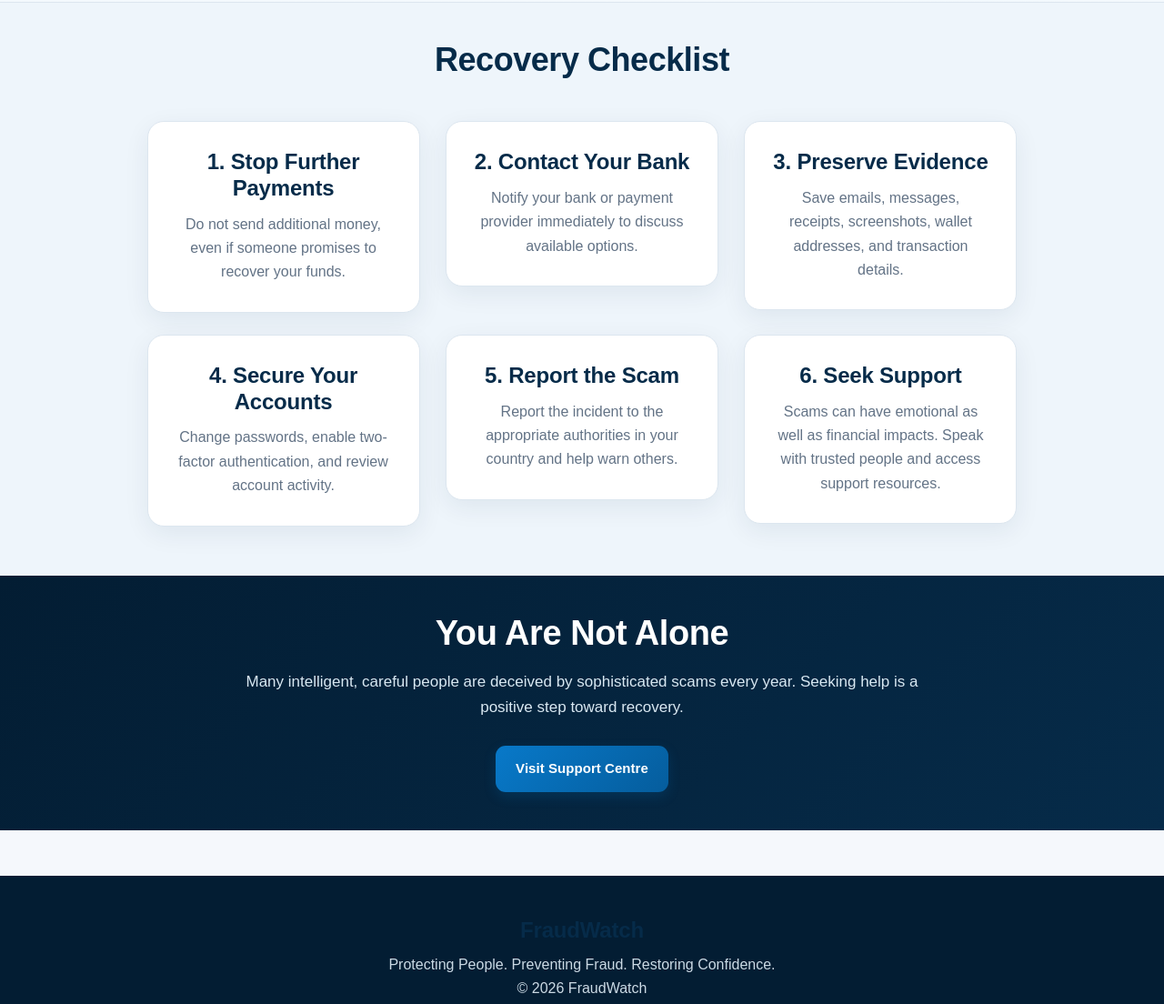
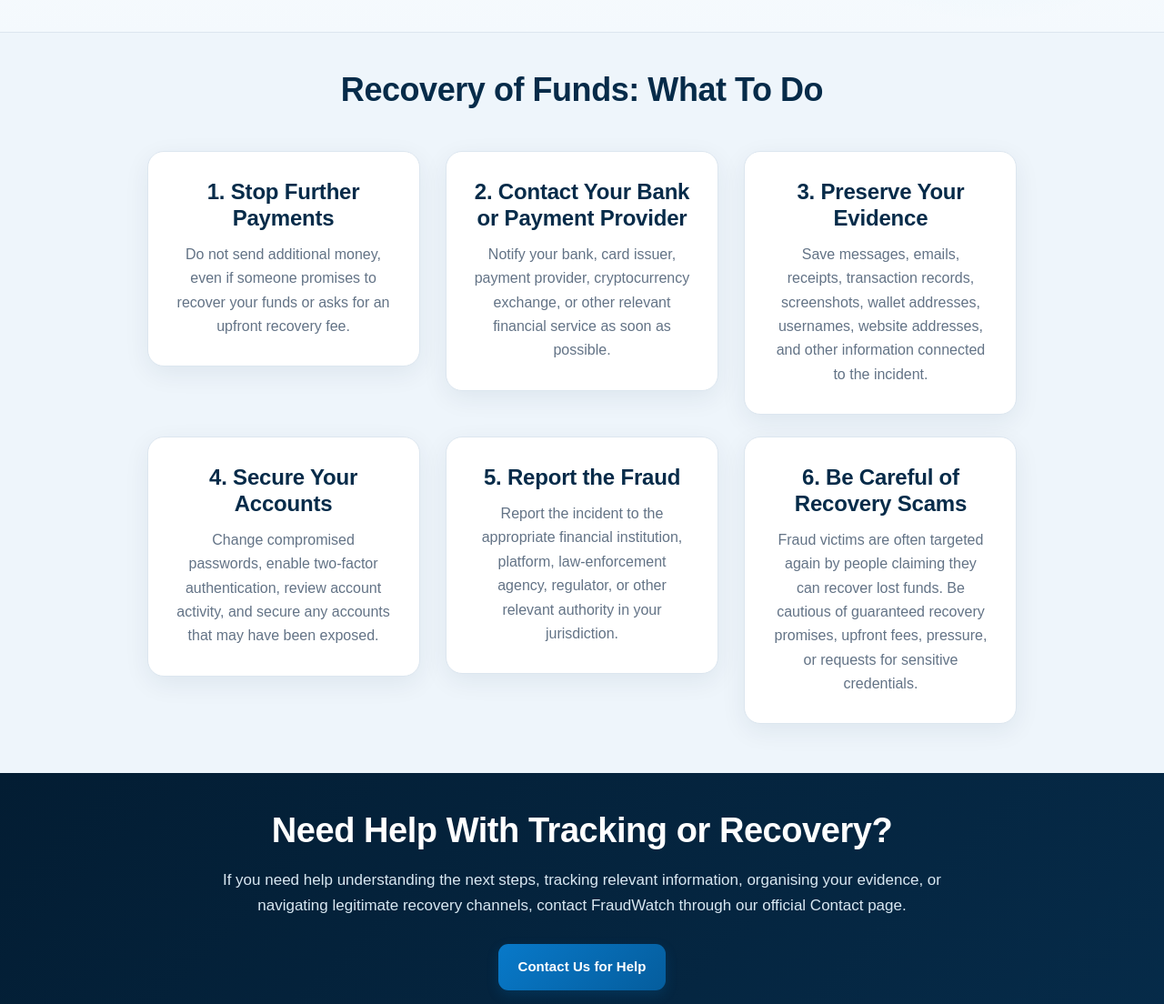
Before and after one commit to SAVEPLANETELONMUSK/FraudWatch, a plain HTML site: page recovery.html in a window 1280 px wide. Shown: the part 595-1699 px from the top of the page at 91% size. Drawn offline with Linux system fonts and the light colour scheme.

Commit message:
Standardize Recovery of Funds experience

```diff
--- a/recovery.html
+++ b/recovery.html
@@ -3,17 +3,16 @@
 <head>
 <meta charset="UTF-8">
 <meta name="viewport" content="width=device-width, initial-scale=1.0">
-<title>Recovery Centre | FraudWatch</title>
+<title>Recovery of Funds | FraudWatch</title>
+<meta name="description" content="FraudWatch Recovery of Funds provides practical guidance for people affected by fraud, including evidence preservation, account security, reporting and legitimate recovery steps.">
 
 <link rel="stylesheet" href="css/style.css">
 <link rel="stylesheet" href="css/responsive.css">
-
 </head>
 
 <body>
 
 <header>
-
 <div class="container">
 
 <h1>🛡 FraudWatch</h1>
@@ -23,109 +22,128 @@ Protecting People. Preventing Fraud. Restoring Confidence.
 </p>
 
 <nav>
-
 <a href="index.html">Home</a>
 <a href="alerts.html">🚨 Scam Alerts</a>
 <a href="report.html">Report</a>
-<a href="recovery.html">Recovery</a>
+<a href="recovery.html">Recovery of Funds</a>
 <a href="support.html">Support</a>
 <a href="education.html">Education</a>
 <a href="contact.html">Contact</a>
-
 </nav>
 
 </div>
-
 </header>
 
 <section class="hero">
-
 <div class="container">
 
-<h2>Recovery Centre</h2>
+<h2>Recovery of Funds</h2>
 
 <p>
+If you believe you have lost money or digital assets through fraud, acting quickly can help protect your accounts and preserve important evidence. Follow these practical steps and use legitimate recovery channels.
+</p>
 
-If you believe you've been scammed, acting quickly can help reduce further harm. Follow these steps and seek help from trusted organizations.
+</div>
+</section>
 
+<section class="services">
+<div class="container">
+
+<h2>Recovery of Funds: What To Do</h2>
+
+<div class="card">
+<h3>1. Stop Further Payments</h3>
+<p>
+Do not send additional money, even if someone promises to recover your funds or asks for an upfront recovery fee.
+</p>
+</div>
+
+<div class="card">
+<h3>2. Contact Your Bank or Payment Provider</h3>
+<p>
+Notify your bank, card issuer, payment provider, cryptocurrency exchange, or other relevant financial service as soon as possible.
+</p>
+</div>
+
+<div class="card">
+<h3>3. Preserve Your Evidence</h3>
+<p>
+Save messages, emails, receipts, transaction records, screenshots, wallet addresses, usernames, website addresses, and other information connected to the incident.
+</p>
+</div>
+
+<div class="card">
+<h3>4. Secure Your Accounts</h3>
+<p>
+Change compromised passwords, enable two-factor authentication, review account activity, and secure any accounts that may have been exposed.
+</p>
+</div>
+
+<div class="card">
+<h3>5. Report the Fraud</h3>
+<p>
+Report the incident to the appropriate financial institution, platform, law-enforcement agency, regulator, or other relevant authority in your jurisdiction.
+</p>
+</div>
+
+<div class="card">
+<h3>6. Be Careful of Recovery Scams</h3>
+<p>
+Fraud victims are often targeted again by people claiming they can recover lost funds. Be cautious of guaranteed recovery promises, upfront fees, pressure, or requests for sensitive credentials.
+</p>
+</div>
+
+</div>
+</section>
+
+<section class="support-banner">
+<div class="container">
+
+<h2>Need Help With Tracking or Recovery?</h2>
+
+<p>
+If you need help understanding the next steps, tracking relevant information, organising your evidence, or navigating legitimate recovery channels, contact FraudWatch through our official Contact page.
+</p>
+
+<a href="contact.html" class="btn">
+Contact Us for Help
+</a>
+
+</div>
+</section>
+
+<section class="services">
+<div class="container">
+
+<div class="card">
+<h3>Important Recovery Notice</h3>
+
+<p>
+FraudWatch does not guarantee that lost funds will be recovered. Recovery depends on factors such as the payment method, timing, available evidence, financial institutions, platforms, authorities, and the circumstances of each case.
+</p>
+
+<p>
+Never provide passwords, banking PINs, one-time verification codes, recovery phrases, private keys, or other highly sensitive credentials to anyone claiming to assist with recovery.
 </p>
 
 </div>
 
-</section>
-
-<section class="services">
-
-<div class="container">
-
-<h2>Recovery Checklist</h2>
-
-<div class="card">
-<h3>1. Stop Further Payments</h3>
-<p>Do not send additional money, even if someone promises to recover your funds.</p>
 </div>
-
-<div class="card">
-<h3>2. Contact Your Bank</h3>
-<p>Notify your bank or payment provider immediately to discuss available options.</p>
-</div>
-
-<div class="card">
-<h3>3. Preserve Evidence</h3>
-<p>Save emails, messages, receipts, screenshots, wallet addresses, and transaction details.</p>
-</div>
-
-<div class="card">
-<h3>4. Secure Your Accounts</h3>
-<p>Change passwords, enable two-factor authentication, and review account activity.</p>
-</div>
-
-<div class="card">
-<h3>5. Report the Scam</h3>
-<p>Report the incident to the appropriate authorities in your country and help warn others.</p>
-</div>
-
-<div class="card">
-<h3>6. Seek Support</h3>
-<p>Scams can have emotional as well as financial impacts. Speak with trusted people and access support resources.</p>
-</div>
-
-</div>
-
-</section>
-
-<section class="support-banner">
-
-<div class="container">
-
-<h2>You Are Not Alone</h2>
-
-<p>
-
-Many intelligent, careful people are deceived by sophisticated scams every year. Seeking help is a positive step toward recovery.
-
-</p>
-
-<a href="support.html" class="btn">Visit Support Centre</a>
-
-</div>
-
 </section>
 
 <footer>
-
 <div class="container">
 
 <h3>FraudWatch</h3>
 
-<p>Protecting People. Preventing Fraud. Restoring Confidence.</p>
+<p>
+Protecting People. Preventing Fraud. Restoring Confidence.
+</p>
 
 <p>© 2026 FraudWatch</p>
 
 </div>
-
 </footer>
 
 </body>
-
 </html>
```
Also changed, not shown: about.html (+1 -1 lines), alerts.html (+2 -2 lines), authorities.html (+1 -1 lines), components/nav.html (+1 -1 lines), contact.html (+1 -1 lines), disclaimer.html (+1 -1 lines), education.html (+2 -2 lines), index.html (+3 -3 lines), intelligence.html (+2 -2 lines), privacy.html (+1 -1 lines), report.html (+1 -1 lines), reporting-guide.html (+1 -1 lines), support.html (+3 -3 lines), terms.html (+1 -1 lines).
